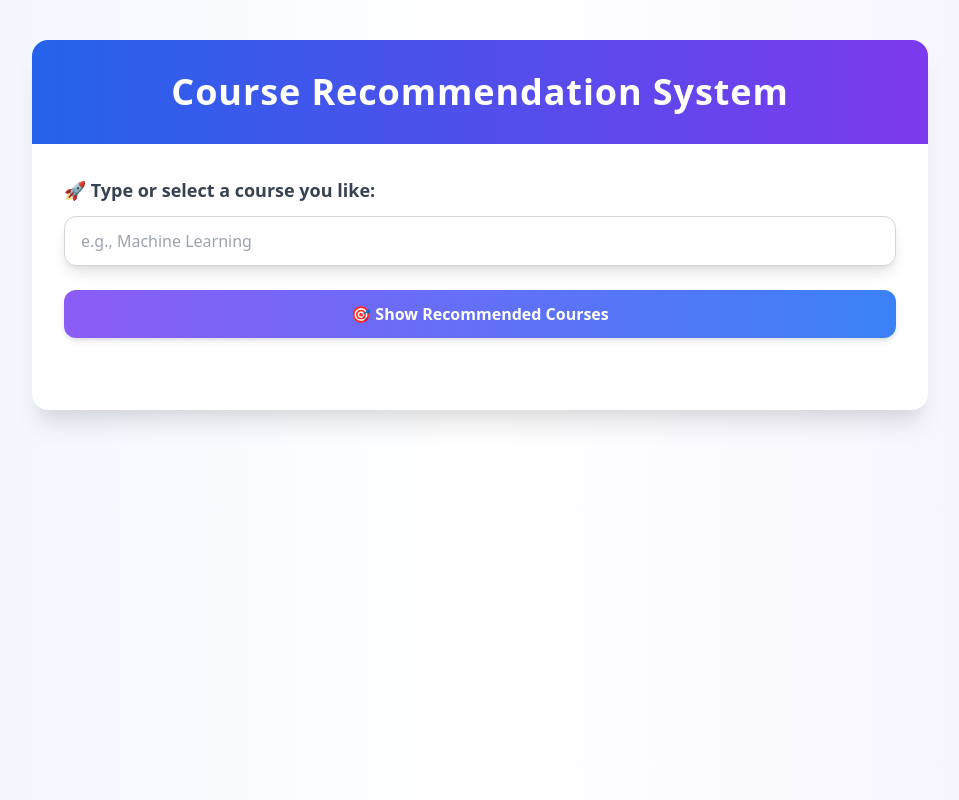
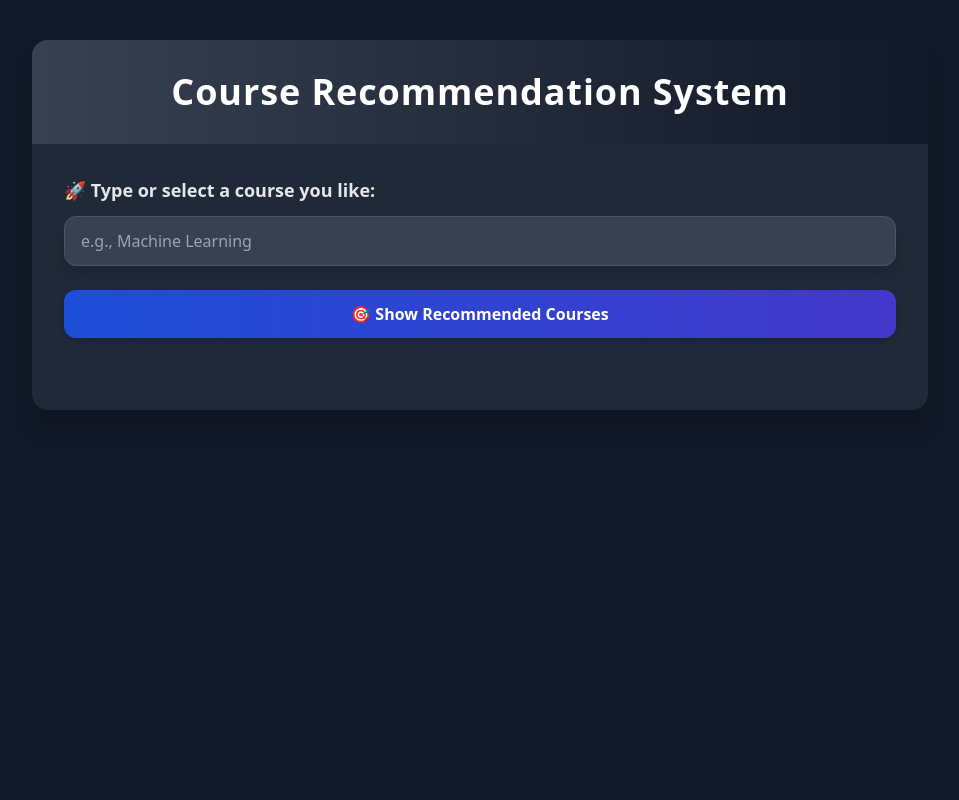
Before and after one commit to vighi2004/course-recommendation-system, a Flask app: template Templates/index.html in a window 1280 px wide. Shown: the whole page, without its empty margins (160-1119 px from the left). Run offline with Flask 3, Linux system fonts and the light colour scheme; the template is opened without the code that fills it, so the values that code supplies are empty; parts of the project's set-up code (start-up, migrations or seed data) failed here and were passed over.

Commit message:
Initial project commit

```diff
--- a/Templates/index.html
+++ b/Templates/index.html
@@ -5,22 +5,36 @@
     <meta name="viewport" content="width=device-width, initial-scale=1.0">
     <title>Course Recommendation System</title>
     <link href="https://cdn.jsdelivr.net/npm/tailwindcss@2.2.19/dist/tailwind.min.css" rel="stylesheet">
+    <style>
+        /* Optional: Custom scrollbar for dark mode */
+        body::-webkit-scrollbar {
+            width: 10px;
+        }
+        body::-webkit-scrollbar-track {
+            background: #2c2c2c;
+        }
+        body::-webkit-scrollbar-thumb {
+            background-color: #555;
+            border-radius: 6px;
+            border: 2px solid #2c2c2c;
+        }
+    </style>
 </head>
-<body class="bg-gradient-to-r from-blue-50 via-white to-purple-50 min-h-screen py-10 px-4">
-    <div class="max-w-4xl mx-auto bg-white shadow-xl rounded-2xl overflow-hidden">
-        <div class="bg-gradient-to-r from-blue-600 to-purple-600 py-8 px-6 text-center text-white">
+<body class="bg-gray-900 min-h-screen py-10 px-4 text-gray-100">
+    <div class="max-w-4xl mx-auto bg-gray-800 shadow-xl rounded-2xl overflow-hidden">
+        <div class="bg-gradient-to-r from-gray-700 to-gray-900 py-8 px-6 text-center text-white">
             <h2 class="text-4xl font-bold tracking-wide"> Course Recommendation System</h2>
         </div>
 
         <div class="p-8">
             <form method="POST" class="mb-10">
-                <label for="course_name" class="block text-gray-700 text-lg font-semibold mb-3">
+                <label for="course_name" class="block text-gray-200 text-lg font-semibold mb-3">
                     🚀 Type or select a course you like:
                 </label>
                 <input list="course_list" name="course_name" id="course_name"
                     value="{{ selected_course }}"
                     placeholder="e.g., Machine Learning"
-                    class="shadow-lg border border-gray-300 rounded-xl w-full py-3 px-4 text-gray-700 text-md focus:outline-none focus:ring-2 focus:ring-purple-400 transition duration-200" />
+                    class="shadow-lg border border-gray-600 bg-gray-700 rounded-xl w-full py-3 px-4 text-gray-100 text-md focus:outline-none focus:ring-2 focus:ring-blue-400 transition duration-200" />
 
                 <datalist id="course_list">
                     {% for course in courses %}
@@ -29,27 +43,27 @@
                 </datalist>
 
                 <button type="submit"
-                    class="w-full bg-gradient-to-r from-purple-500 to-blue-500 hover:from-blue-500 hover:to-purple-500 text-white font-bold py-3 px-6 mt-6 rounded-xl shadow-md transition-transform transform hover:scale-105 duration-200">
+                    class="w-full bg-gradient-to-r from-blue-700 to-indigo-700 hover:from-indigo-700 hover:to-blue-700 text-white font-bold py-3 px-6 mt-6 rounded-xl shadow-md transition-transform transform hover:scale-105 duration-200">
                     🎯 Show Recommended Courses
                 </button>
             </form>
 
             {% if recommendations %}
-                <div class="bg-gray-50 rounded-xl p-6 shadow-inner">
-                    <h3 class="text-2xl font-semibold text-gray-800 mb-4">🎓 Recommended Courses:</h3>
+                <div class="bg-gray-700 rounded-xl p-6 shadow-inner">
+                    <h3 class="text-2xl font-semibold text-white mb-4">🎓 Recommended Courses:</h3>
 
                     {% if not recommendations %}
-                        <p class="text-red-500 font-semibold">No recommendations found for this course.</p>
+                        <p class="text-yellow-400 font-semibold">No recommendations found for this course.</p>
                     {% else %}
                         <div class="grid grid-cols-1 md:grid-cols-2 gap-4">
                             {% for recommendation in recommendations %}
-                                <div class="bg-white border border-gray-200 p-5 rounded-lg shadow hover:shadow-lg transition duration-200">
-                                    <h4 class="text-lg font-bold text-blue-600 mb-2">
+                                <div class="bg-gray-800 border border-gray-600 p-5 rounded-lg shadow hover:shadow-lg transition duration-200">
+                                    <h4 class="text-lg font-bold text-blue-400 mb-2">
                                         <a href="{{ recommendation.url }}" target="_blank" class="hover:underline">
                                             {{ recommendation.name }}
                                         </a>
                                     </h4>
-                                    <p class="text-sm text-gray-500">Click to explore this course.</p>
+                                    <p class="text-sm text-gray-300">Click to explore this course.</p>
                                 </div>
                             {% endfor %}
                         </div>
```
